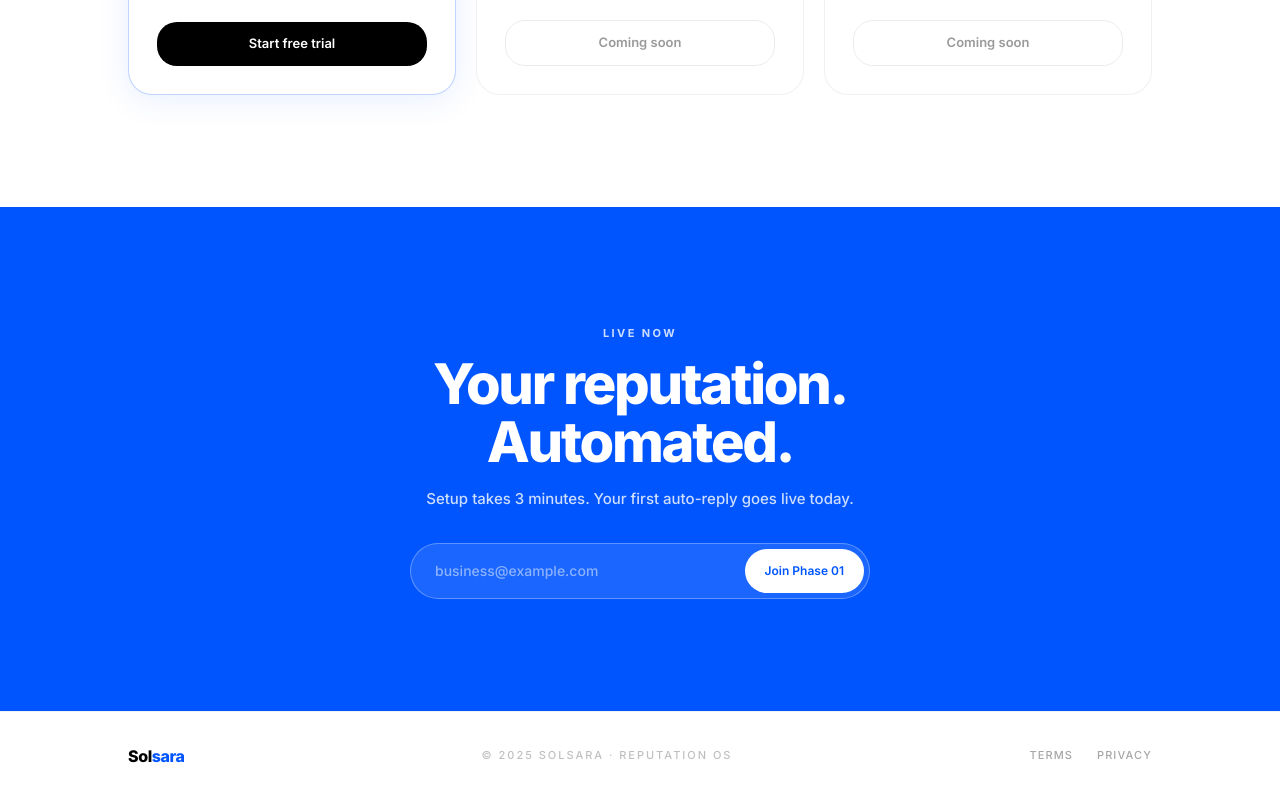
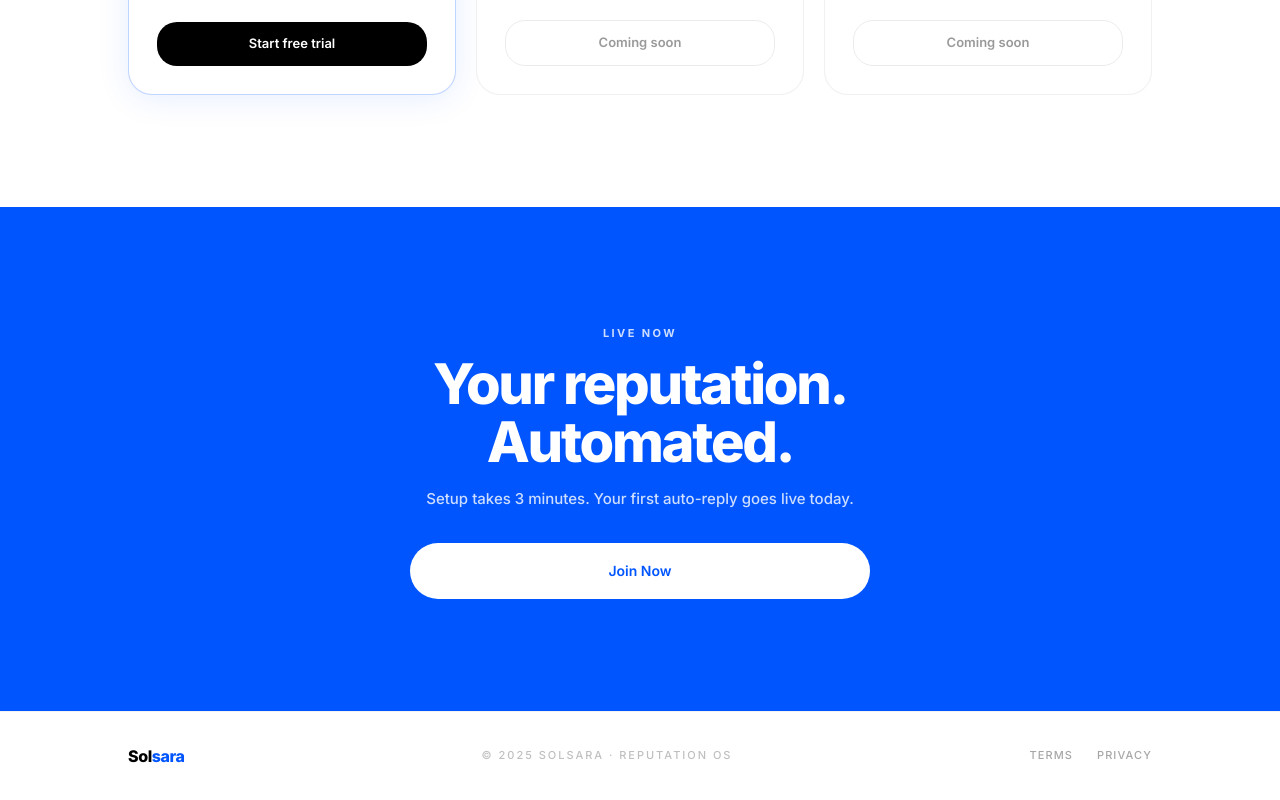
Before and after one commit to NarenS31/Solsara, a Next.js app in the folder frontend/: page / in a window 1280 px wide. Shown: the part 3205-4005 px from the top of the page. Built offline with nearby package versions, Linux system fonts and the light colour scheme.

Commit message:
Simplify CTA: remove email input and phases, button says Join Now

```diff
--- a/frontend/app/page.tsx
+++ b/frontend/app/page.tsx
@@ -2,7 +2,7 @@
 
 import { motion } from "framer-motion";
 import Link from "next/link";
-import { useState } from "react";
+import React from "react";
 import { cn } from "@/lib/utils";
 import VantaBackground from "./components/VantaBackground";
 
@@ -407,8 +407,7 @@ const PLANS = [
 
 /* ─── Landing ────────────────────────────────────────────────── */
 export default function Landing() {
-  const [email, setEmail] = useState("");
-  const [submitted, setSubmitted] = useState(false);
+
 
   return (
     <main className="relative min-h-screen overflow-x-hidden">
@@ -578,27 +577,13 @@ export default function Landing() {
               Setup takes 3 minutes. Your first auto-reply goes live today.
             </p>
 
-            {submitted ? (
-              <div className="inline-flex items-center gap-2 rounded-full bg-white/20 border border-white/30 px-5 py-3 text-[14px] font-semibold text-white">
-                ✓ You're on the list — we'll be in touch.
-              </div>
-            ) : (
-              <div className="relative mx-auto max-w-[460px]">
-                <input
-                  type="email"
-                  placeholder="business@example.com"
-                  value={email}
-                  onChange={(e) => setEmail(e.target.value)}
-                  className="h-14 w-full rounded-full border border-white/30 bg-white/10 px-6 pr-36 text-[14px] font-medium text-white placeholder:text-white/50 outline-none focus:border-white/50 focus:ring-2 focus:ring-white/20 focus-visible:ring-2 focus-visible:ring-white/20 transition-all"
-                />
-                <button
-                  onClick={() => setSubmitted(true)}
-                  className="absolute right-1.5 top-1.5 bottom-1.5 rounded-full bg-white px-5 text-[12px] font-semibold text-[#0055ff] hover:bg-white/90 transition-colors"
-                >
-                  Join Phase 01
-                </button>
-              </div>
-            )}
+            <div className="mx-auto max-w-[460px]">
+              <button
+                className="h-14 w-full rounded-full bg-white text-[#0055ff] font-semibold text-[14px] hover:bg-white/90 transition-colors"
+              >
+                Join Now
+              </button>
+            </div>
           </div>
       </section>
 
```
